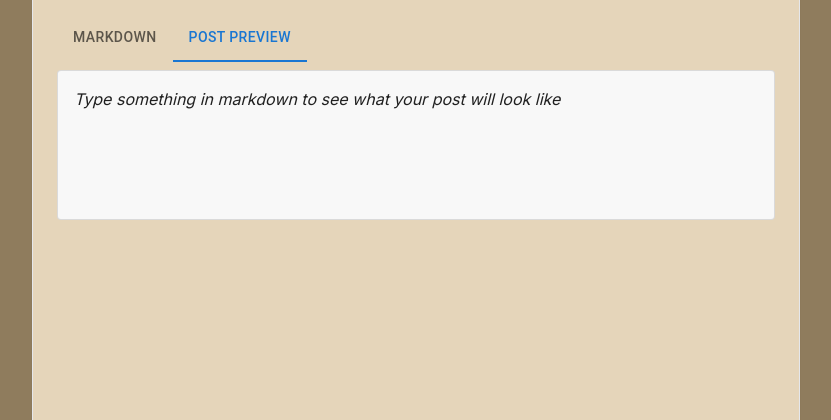
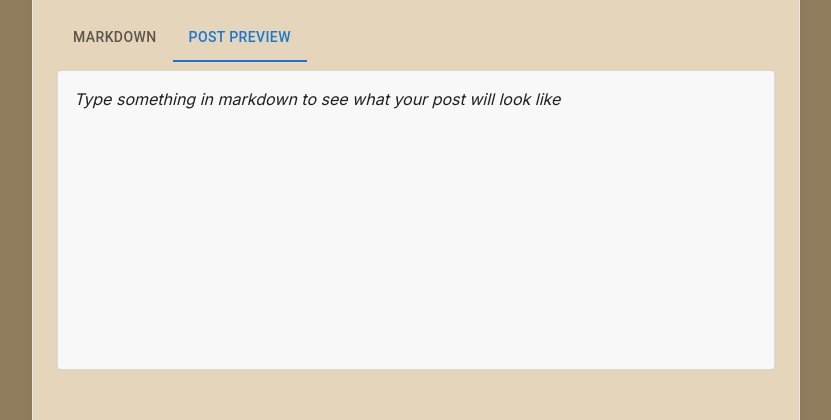
Before and after one commit to ColeKaplan/Flymen, a Next.js app: page /create-thread in a window 1280 px wide. Both pictures are taken after a click on the tab "POST PREVIEW". Shown: the part 165-585 px from the top of the page, without its empty margins (224-1055 px from the left). Built offline with nearby package versions, Linux system fonts and the light colour scheme; no server answers; the database is empty.

Commit message:
small markdown box ui changes

```diff
--- a/app/create-thread/components/postMarkdown.tsx
+++ b/app/create-thread/components/postMarkdown.tsx
@@ -25,7 +25,8 @@ export default function PostMarkdown() {
         <TextField
           multiline
           fullWidth
-          minRows={6}
+          minRows={12}
+          maxRows={12}
           variant="outlined"
           value={content}
           onChange={(e) => setContent(e.target.value)}
@@ -35,10 +36,12 @@ export default function PostMarkdown() {
           variant="outlined"
           sx={{
             p: 2,
-            minHeight: '150px',
+            minHeight: '300px',
+            maxHeight: '300px',
             backgroundColor: '#f8f8f8',
             whiteSpace: 'pre-wrap',
             overflowWrap: 'break-word',
+            overflow: 'auto',
           }}
         >
           <ReactMarkdown>{content || "*Type something in markdown to see what your post will look like*"}</ReactMarkdown>
```
